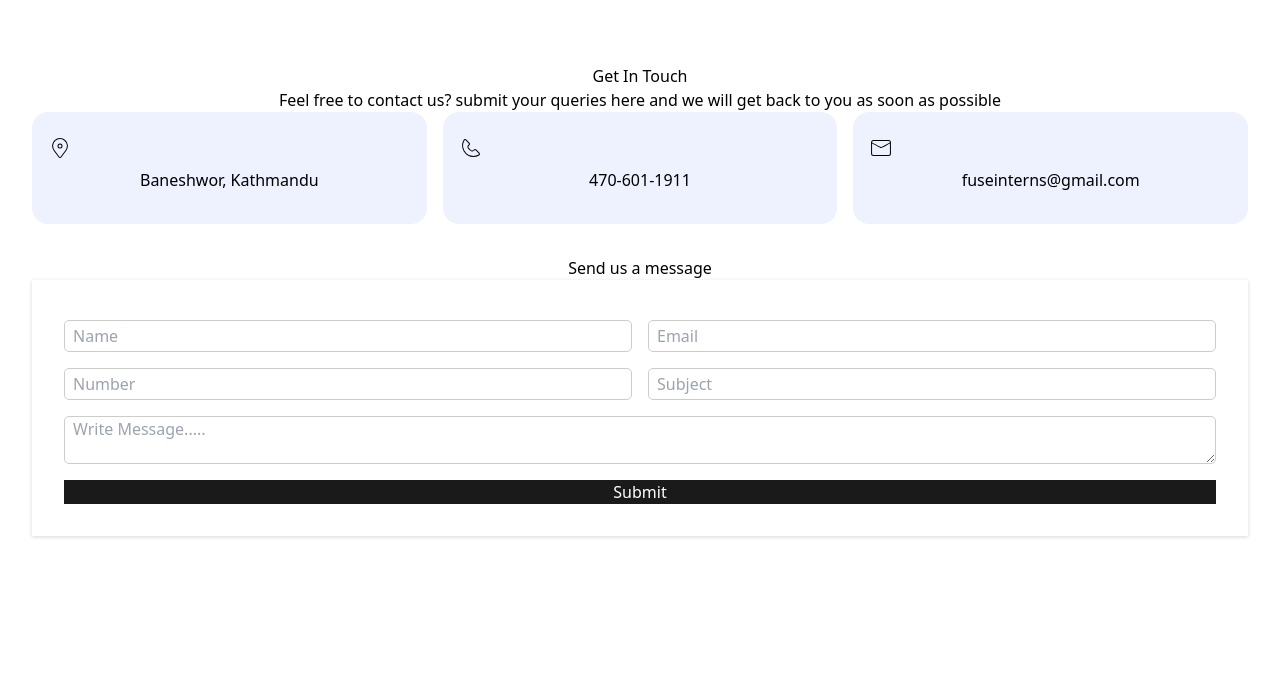
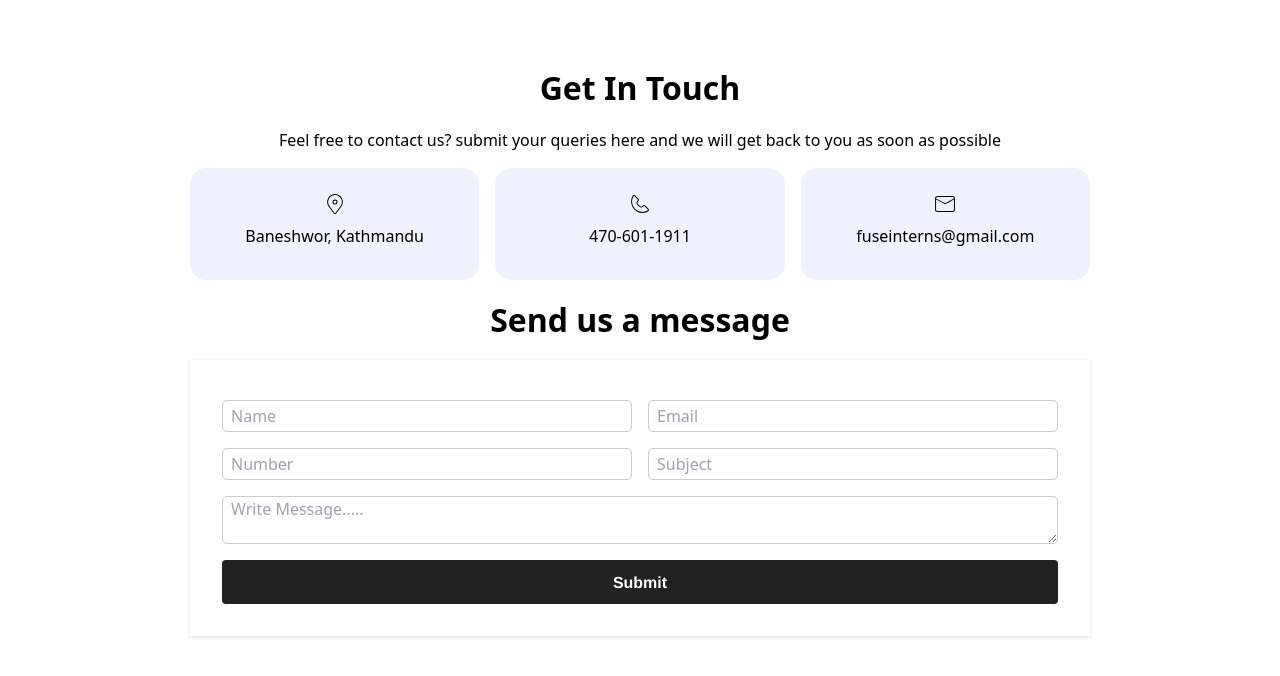
Before and after one commit to Himalf/GroupPortfolio, a React (Vite) app: page / in a window 1280 px wide. Shown: the top 676 px of the page. Built offline with nearby package versions, Linux system fonts and the light colour scheme.

Commit message:
fix: update styling for Contact Us section

```diff
--- a/src/components/ContactUs.jsx
+++ b/src/components/ContactUs.jsx
@@ -39,7 +39,7 @@ const ContactUs = () => {
           })}
         </div>
       </div>
-      <div className="contact-us">
+      <div className="send-message">
         <h2 className="section-title">Send us a message</h2>
         <div className="form-container">
           <form className="form">
--- a/src/styles/contactUsStyle.css
+++ b/src/styles/contactUsStyle.css
@@ -1,10 +1,17 @@
 .contact-us {
-  margin: 2rem 0;
+  max-width: 900px;
+  margin: 2rem auto;
+}
+.section-title {
+  font-size: 2rem;
+  font-weight: bold;
+  margin: 1rem 0;
 }
 .card-container {
   display: flex;
   justify-content: space-between;
   gap: 1rem;
+  margin: 1rem 0;
 }
 .icon {
   font-size: 1.5rem;
@@ -14,6 +21,9 @@
   background-color: #eef2fe;
   border-radius: 16px;
   padding: 1.5rem 1rem;
+  display: flex;
+  flex-direction: column;
+  align-items: center;
 }
 .card-info {
   margin: 0.5rem 0;
@@ -49,7 +59,33 @@ textarea {
 }
 
 button {
+  background-color: #222;
+  border-radius: 4px;
+  border-style: none;
+  box-sizing: border-box;
+  color: #fff;
+  cursor: pointer;
+  display: inline-block;
+  font-family: "Farfetch Basis", "Helvetica Neue", Arial, sans-serif;
+  font-size: 16px;
+  font-weight: 700;
+  line-height: 1.5;
+  max-width: none;
+  min-height: 44px;
+  min-width: 10px;
+  outline: none;
+  overflow: hidden;
+  padding: 9px 20px 8px;
+  position: relative;
+  text-align: center;
+  text-transform: none;
+  user-select: none;
+  -webkit-user-select: none;
+  touch-action: manipulation;
+  width: 100%;
   margin-top: 0.5rem;
-  background-color: #1a1a1a;
-  color: #fff;
 }
+
+button:hover {
+  background-color: #3e3e3e;
+}
```
